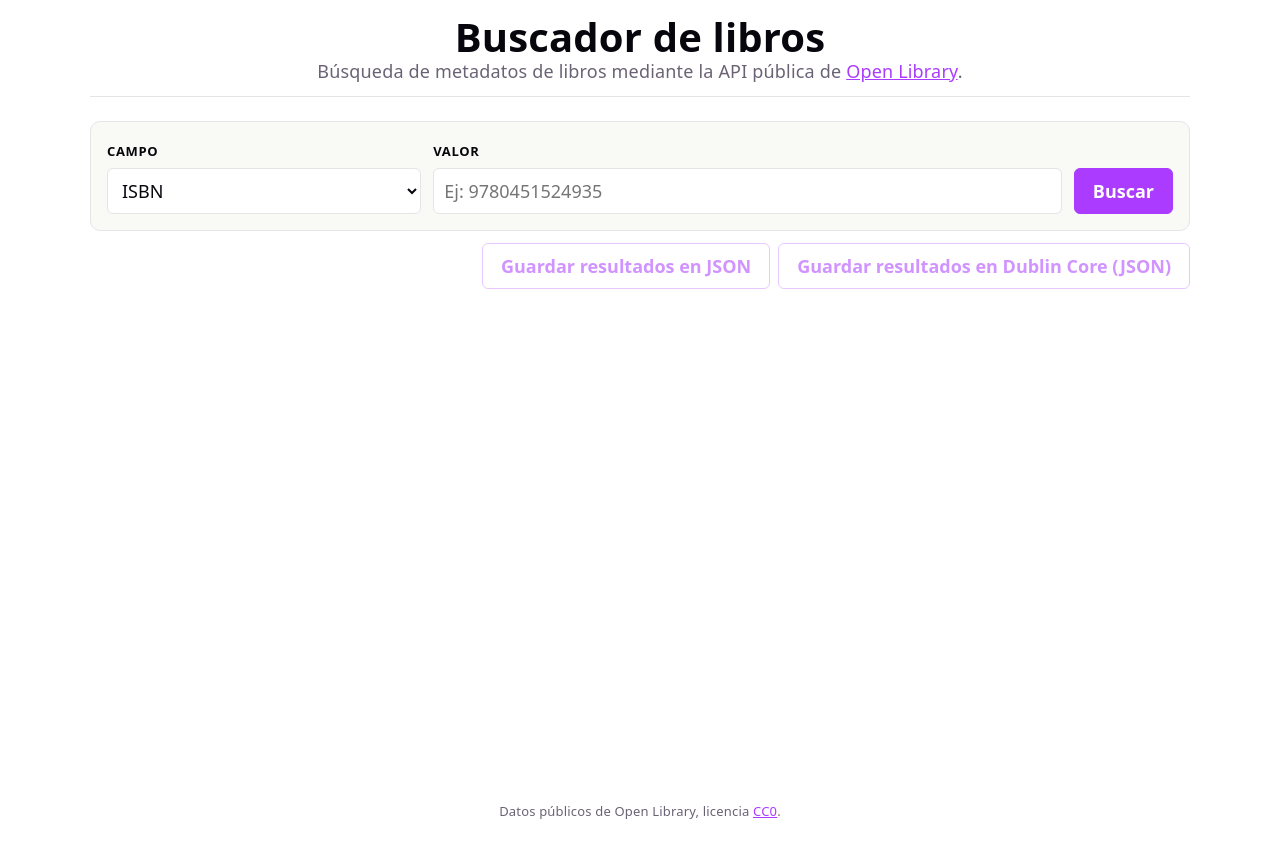
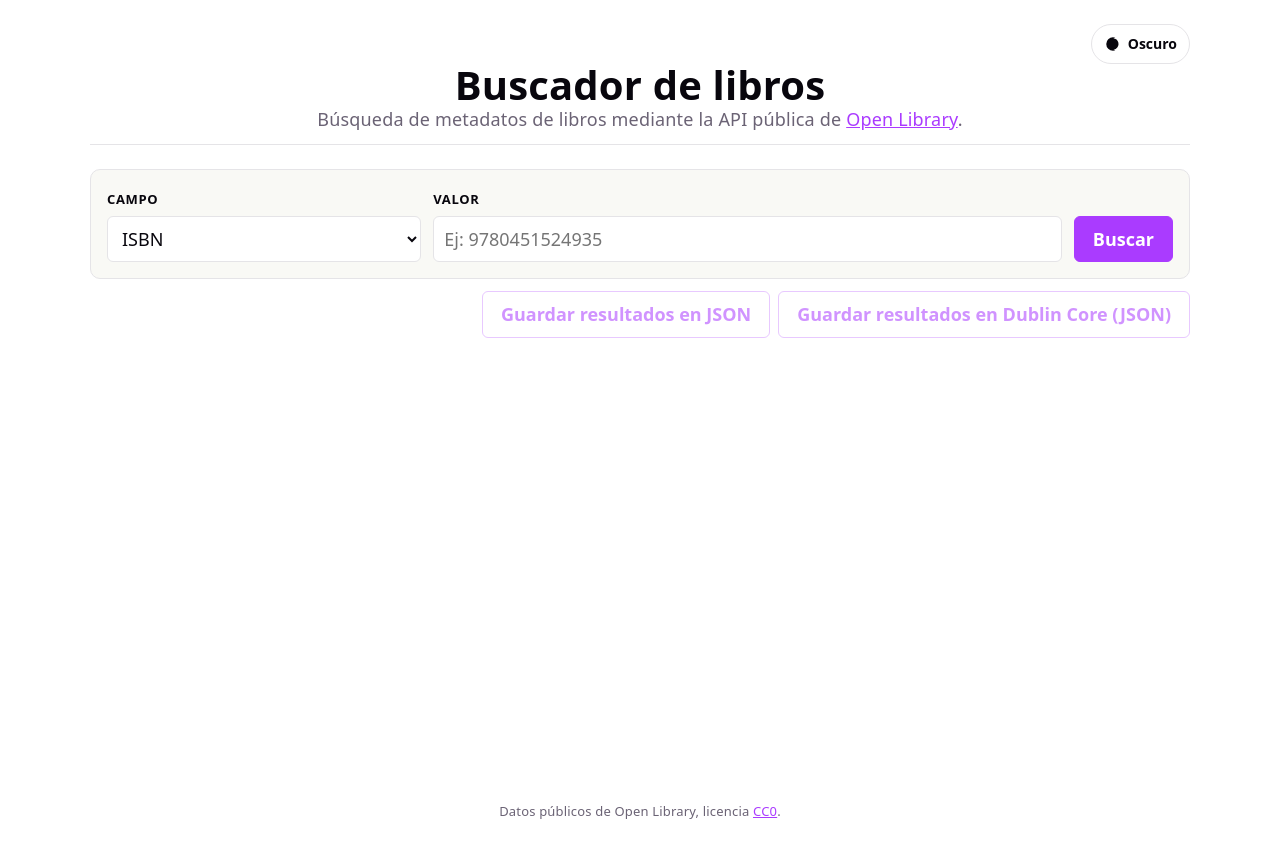
Before and after one commit to miguel-jaeger/buscador-libro, a React (Vite) app: page / in a window 1280 px wide. Shown: the top 858 px of the page. Built offline with nearby package versions, Linux system fonts and the light colour scheme.

Commit message:
feat: integrate theme toggle into app header

```diff
--- a/src/App.css
+++ b/src/App.css
@@ -12,6 +12,37 @@
   text-align: center;
   padding-bottom: 12px;
   border-bottom: 1px solid var(--border);
+}
+
+.header-row {
+  display: flex;
+  justify-content: flex-end;
+  margin-bottom: 8px;
+}
+
+.theme-toggle {
+  display: inline-flex;
+  align-items: center;
+  gap: 6px;
+  font: inherit;
+  font-size: 14px;
+  font-weight: 600;
+  padding: 6px 12px;
+  border: 1px solid var(--border);
+  border-radius: 999px;
+  background: var(--bg);
+  color: var(--text-h);
+  cursor: pointer;
+  transition: border-color 0.15s, background-color 0.15s;
+}
+
+.theme-toggle:hover {
+  border-color: var(--accent-border);
+}
+
+.theme-toggle:focus-visible {
+  outline: 2px solid var(--accent);
+  outline-offset: 2px;
 }
 
 .app-header h1 {
--- a/src/App.jsx
+++ b/src/App.jsx
@@ -4,10 +4,13 @@ import { searchBooks } from './services/openLibrary.js'
 import SearchForm from './components/SearchForm.jsx'
 import ResultsTable from './components/ResultsTable.jsx'
 import BookDetail from './components/BookDetail.jsx'
+import ThemeToggle from './components/ThemeToggle.jsx'
+import { useTheme } from './hooks/useTheme.js'
 import downloadJson from './utils/exportJson.js'
 import { toDublinCoreList } from './utils/dublinCore.js'
 
 function App() {
+  const { theme, toggleTheme } = useTheme()
   const [loading, setLoading] = useState(false)
   const [result, setResult] = useState(null)
   const [error, setError] = useState(null)
@@ -47,6 +50,9 @@ function App() {
   return (
     <div className="app">
       <header className="app-header">
+        <div className="header-row">
+          <ThemeToggle theme={theme} onToggle={toggleTheme} />
+        </div>
         <h1>Buscador de libros</h1>
         <p>
           Búsqueda de metadatos de libros mediante la API pública de{' '}
```
